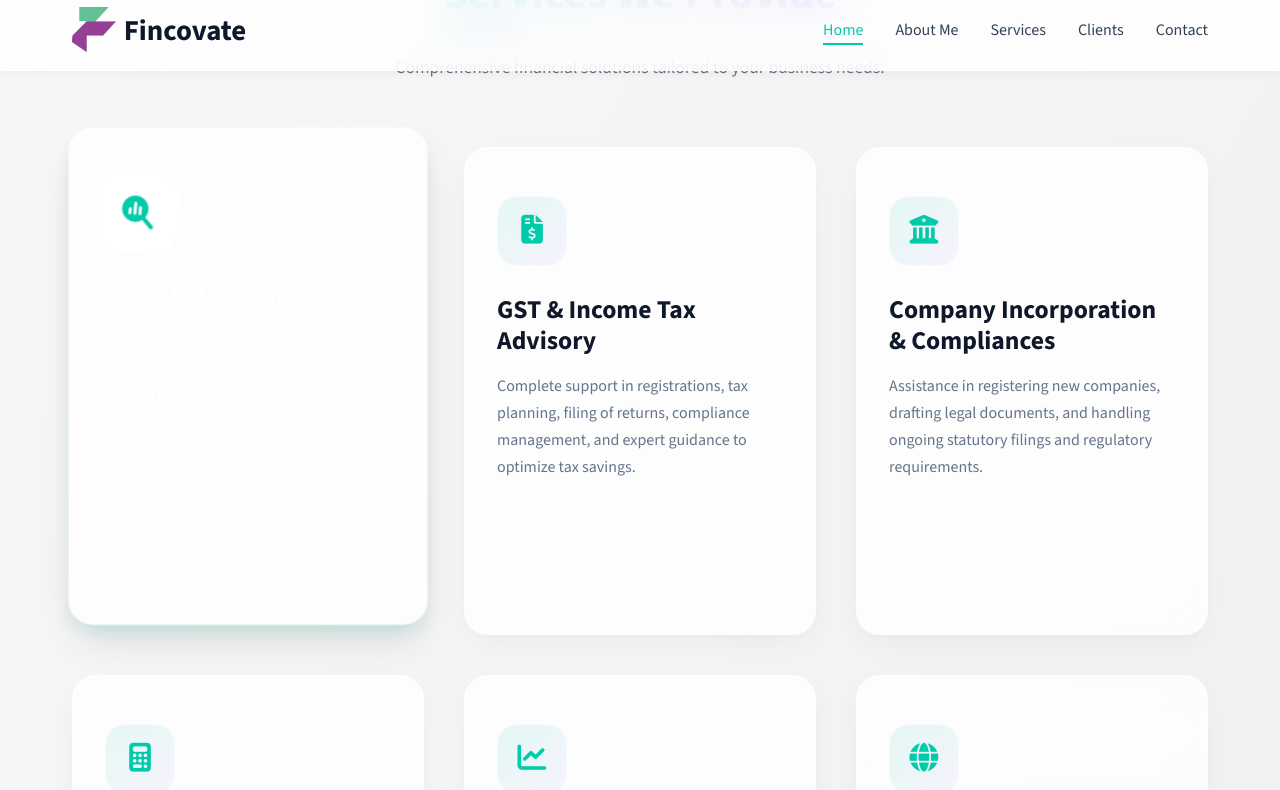
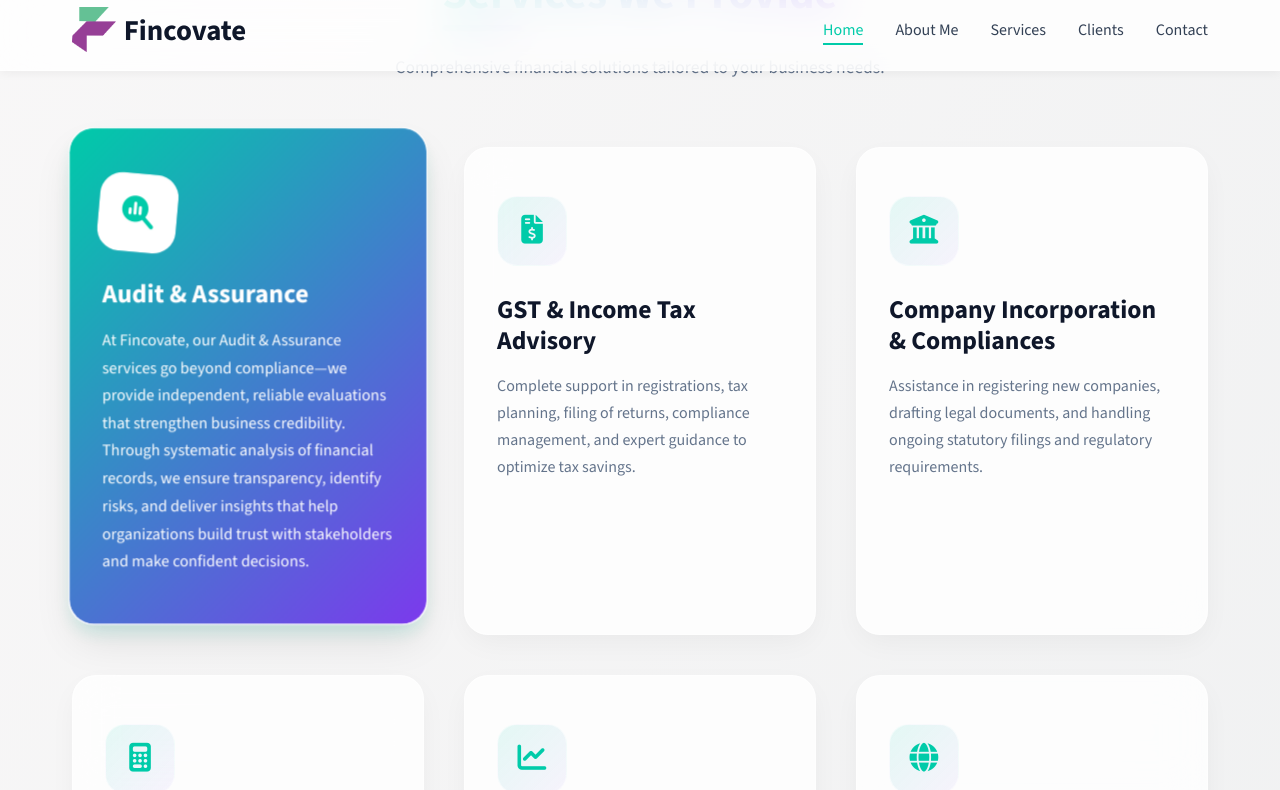
Before and after one commit to anwaranuzz5237-ai/fincovate-website, a plain HTML site: page index.html in a window 1280 px wide. In both pictures the pointer is over the element 248 px from the left and 2522 px from the top of the page. Shown: the part 2132-2922 px from the top of the page. Drawn offline with nearby package versions, Linux system fonts and the light colour scheme.

Commit message:
Fix service card hover effect

```diff
--- a/style.css
+++ b/style.css
@@ -559,6 +559,10 @@ img {
     border-color: transparent;
 }
 
+.service-card:hover::before {
+    opacity: 1;
+}
+
 .service-card:hover h3,
 .service-card:hover p {
     color: white;
```
